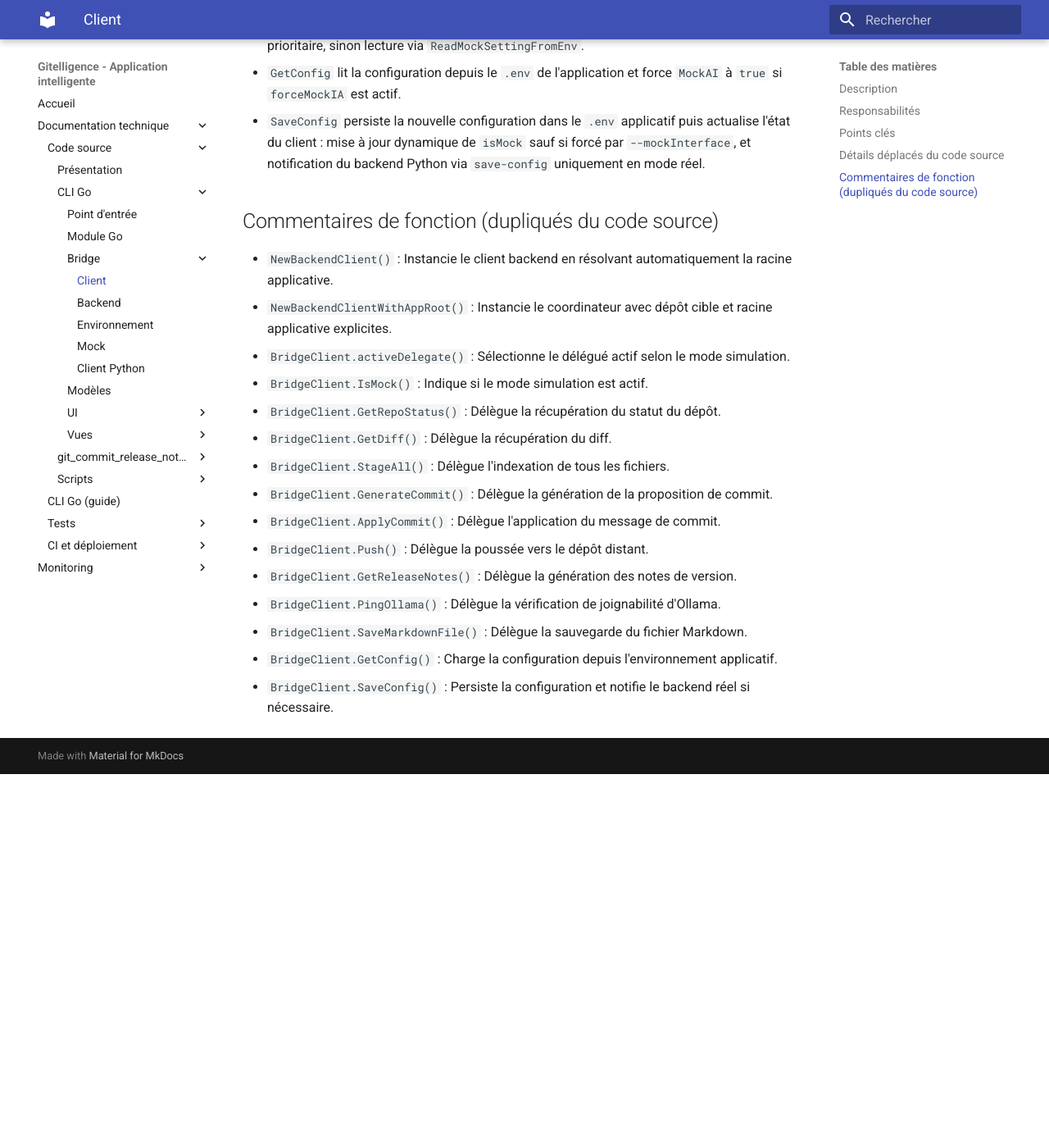
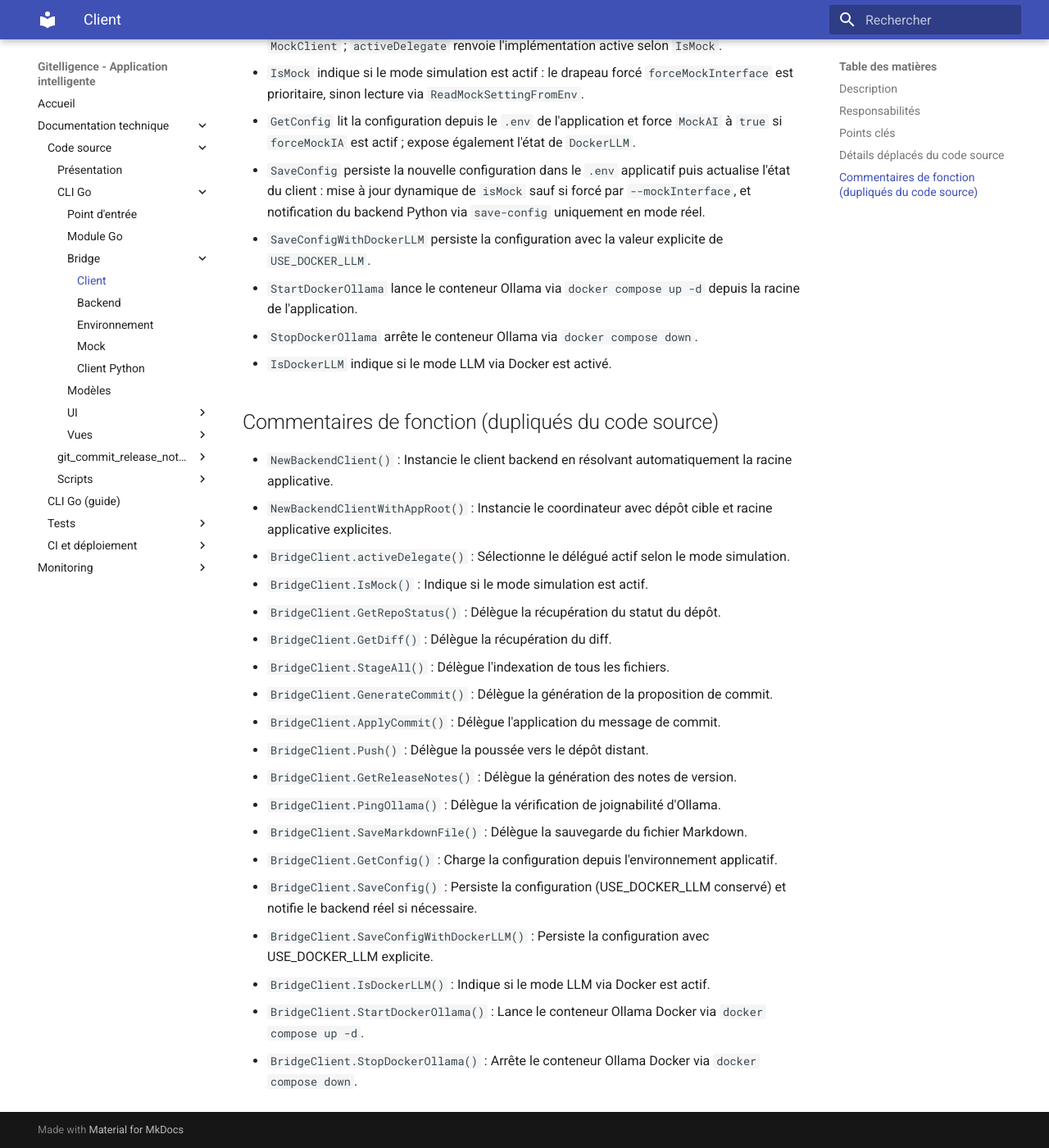
Before and after one commit to HembertD/SAE_sujet_8_application_intelligente, an MkDocs documentation site: the page built from docs/doc_src_files/cli/bridge/client.md, in a window 1280 px wide and 1400 px high, scrolled down 1144 px. Shown: the whole window at 82% size. Built offline with MkDocs 1.6.1 and Material for MkDocs 9.7.7, drawn with Linux system fonts in a browser that asks for light colours; before the commit the page ends 2088 px from its top, so only the background shows below that; some of the changed text lies outside the part shown.

Commit message:
docs(docker): documente Dockerfile, docker-compose.yml, entrypoint.sh et met à jour les miroirs de code

```diff
--- a/docs/doc_src_files/cli/bridge/client.md
+++ b/docs/doc_src_files/cli/bridge/client.md
@@ -9,7 +9,8 @@
 ## Responsabilités
 
 - Définir le contrat d'interface haut niveau `BackendClient` regroupant les actions du domaine Git, Ollama et configuration.
-- Instancier le coordinateur via `NewBackendClientWithAppRoot(repoRoot, appRoot, forceMockInterface, forceMockIA)`.
+- Instancier le coordinateur via `NewBackendClientWithAppRoot(repoRoot, appRoot, forceMockInterface, forceMockIA, forceDockerLLM...)`.
+- Gérer le cycle de vie du conteneur Ollama Docker (`StartDockerOllama`, `StopDockerOllama`).
 - Maintenir la référence vers le dépôt cible (`repoRoot`) et la racine de l'application (`appRoot`).
 - Assurer le routage dynamique vers le délégué actif en fonction du drapeau `--mockInterface` ou du paramètre `MOCK_INTERFACE` du `.env`.
 - Fournir les méthodes de consultation et modification de la configuration (`GetConfig`, `SaveConfig`).
@@ -25,8 +26,12 @@
 
 - `BridgeClient` coordonne l'accès au backend en déléguant à `PythonClient` ou `MockClient` ; `activeDelegate` renvoie l'implémentation active selon `IsMock`.
 - `IsMock` indique si le mode simulation est actif : le drapeau forcé `forceMockInterface` est prioritaire, sinon lecture via `ReadMockSettingFromEnv`.
-- `GetConfig` lit la configuration depuis le `.env` de l'application et force `MockAI` à `true` si `forceMockIA` est actif.
+- `GetConfig` lit la configuration depuis le `.env` de l'application et force `MockAI` à `true` si `forceMockIA` est actif ; expose également l'état de `DockerLLM`.
 - `SaveConfig` persiste la nouvelle configuration dans le `.env` applicatif puis actualise l'état du client : mise à jour dynamique de `isMock` sauf si forcé par `--mockInterface`, et notification du backend Python via `save-config` uniquement en mode réel.
+- `SaveConfigWithDockerLLM` persiste la configuration avec la valeur explicite de `USE_DOCKER_LLM`.
+- `StartDockerOllama` lance le conteneur Ollama via `docker compose up -d` depuis la racine de l'application.
+- `StopDockerOllama` arrête le conteneur Ollama via `docker compose down`.
+- `IsDockerLLM` indique si le mode LLM via Docker est activé.
 
 ## Commentaires de fonction (dupliqués du code source)
 
@@ -44,4 +49,8 @@
 - `BridgeClient.PingOllama()` : Délègue la vérification de joignabilité d'Ollama.
 - `BridgeClient.SaveMarkdownFile()` : Délègue la sauvegarde du fichier Markdown.
 - `BridgeClient.GetConfig()` : Charge la configuration depuis l'environnement applicatif.
-- `BridgeClient.SaveConfig()` : Persiste la configuration et notifie le backend réel si nécessaire.
+- `BridgeClient.SaveConfig()` : Persiste la configuration (USE_DOCKER_LLM conservé) et notifie le backend réel si nécessaire.
+- `BridgeClient.SaveConfigWithDockerLLM()` : Persiste la configuration avec USE_DOCKER_LLM explicite.
+- `BridgeClient.IsDockerLLM()` : Indique si le mode LLM via Docker est actif.
+- `BridgeClient.StartDockerOllama()` : Lance le conteneur Ollama Docker via `docker compose up -d`.
+- `BridgeClient.StopDockerOllama()` : Arrête le conteneur Ollama Docker via `docker compose down`.
```
Also changed, not shown: docs/doc_src_files/Dockerfile.md (added, +37 -0 lines), docs/doc_src_files/cli/bridge/env.md (+7 -4 lines), docs/doc_src_files/cli/models/types.md (+1 -1 lines), docs/doc_src_files/cli/views/config_view.md (+6 -4 lines), docs/doc_src_files/docker-compose.yml.md (added, +52 -0 lines), docs/doc_src_files/entrypoint.sh.md (added, +27 -0 lines), 1 other file.
